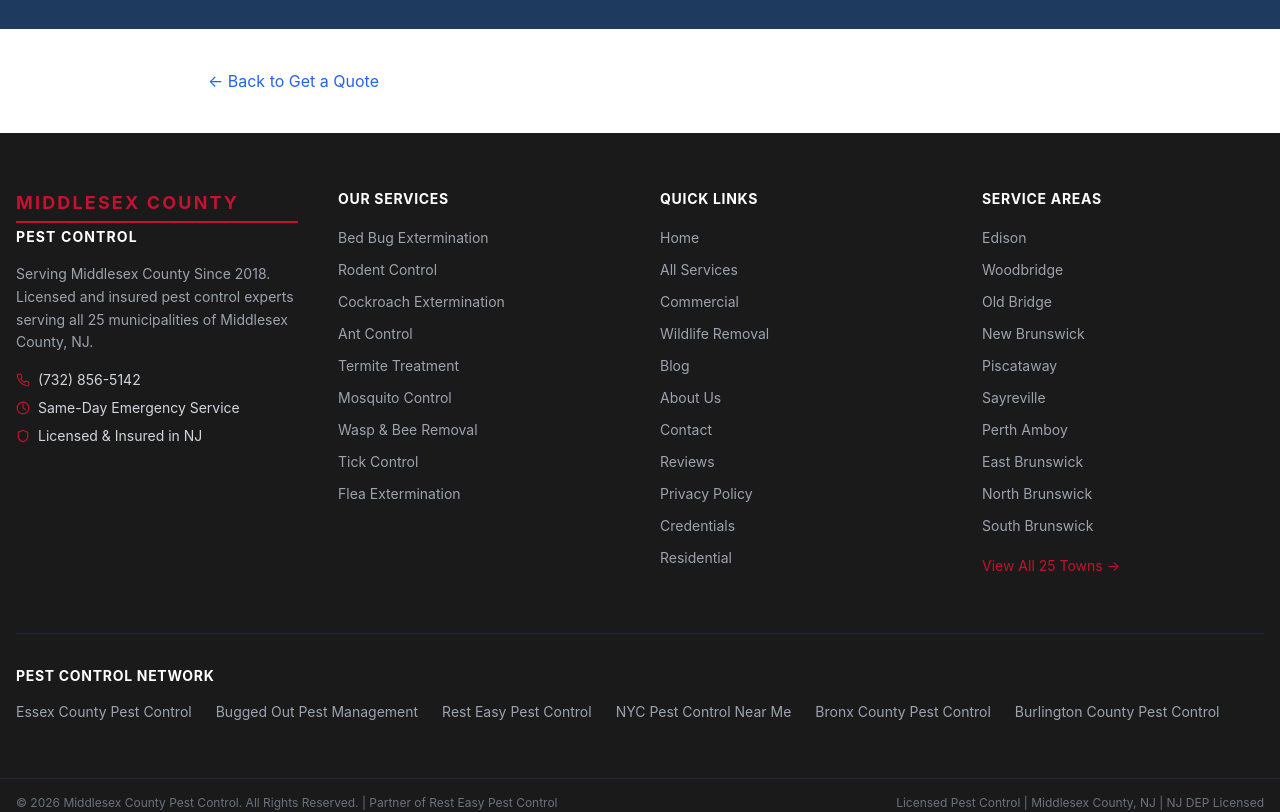
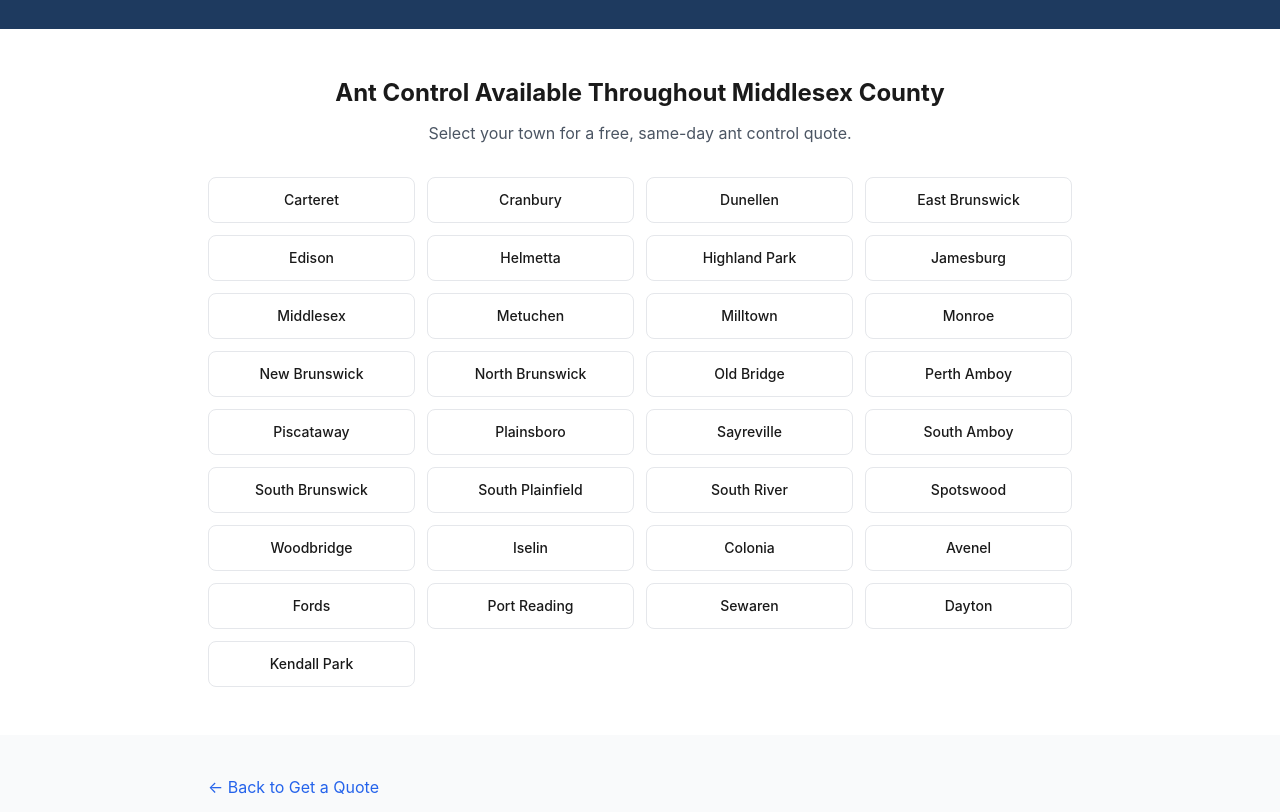
Before and after one commit to jeremyecker/middlesexcountypestcontrol, a Next.js app: page /get-a-quote/ant-exterminator in a window 1280 px wide. Shown: the part 760-1572 px from the top of the page. Built offline with nearby package versions, Linux system fonts and the light colour scheme; no server answers.

Commit message:
fix: add town links grid to service-level quote page to resolve orphan pages

```diff
--- a/app/get-a-quote/[service]/page.tsx
+++ b/app/get-a-quote/[service]/page.tsx
@@ -2,7 +2,7 @@
 import type { Metadata } from 'next';
 import QuoteForm from '@/components/QuoteForm';
 import Link from 'next/link';
-import { PHONE, DOMAIN } from '@/lib/data';
+import { PHONE, DOMAIN, towns } from '@/lib/data';
 import { OG_IMAGE } from '@/lib/og';
 
 const SERVICES_INFO: Record<string, { label: string; description: string }> = {
@@ -79,7 +79,31 @@
           <QuoteForm />
         </div>
       </section>
-      <section className="py-10 bg-white">
+
+      {/* Town links — fixes orphan pages by providing internal links to all service×town quote pages */}
+      <section className="py-12 bg-white">
+        <div className="max-w-4xl mx-auto px-4">
+          <h2 className="text-2xl font-bold text-dark text-center mb-3">
+            {svc.label} Available Throughout Middlesex County
+          </h2>
+          <p className="text-gray-600 text-center mb-8">
+            Select your town for a free, same-day {svc.label.toLowerCase()} quote.
+          </p>
+          <div className="grid grid-cols-2 sm:grid-cols-3 md:grid-cols-4 gap-3">
+            {towns.map(town => (
+              <Link
+                key={town.slug}
+                href={`/get-a-quote/${params.service}/${town.slug}`}
+                className="bg-white border border-gray-200 rounded-lg px-4 py-3 text-sm font-medium text-dark hover:bg-primary hover:text-white hover:border-primary transition-colors text-center"
+              >
+                {town.name}
+              </Link>
+            ))}
+          </div>
+        </div>
+      </section>
+
+      <section className="py-10 bg-gray-50">
         <div className="max-w-4xl mx-auto px-4">
           <p className="text-gray-600">
             <Link href="/get-a-quote" className="text-blue-600 hover:underline">← Back to Get a Quote</Link>
```
